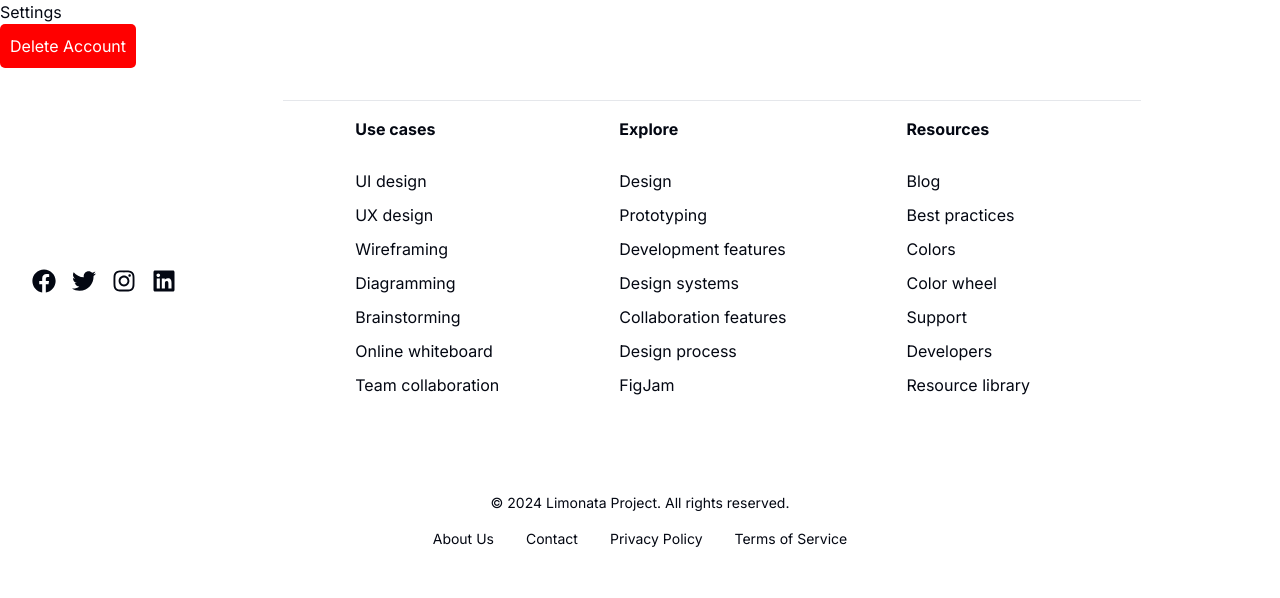
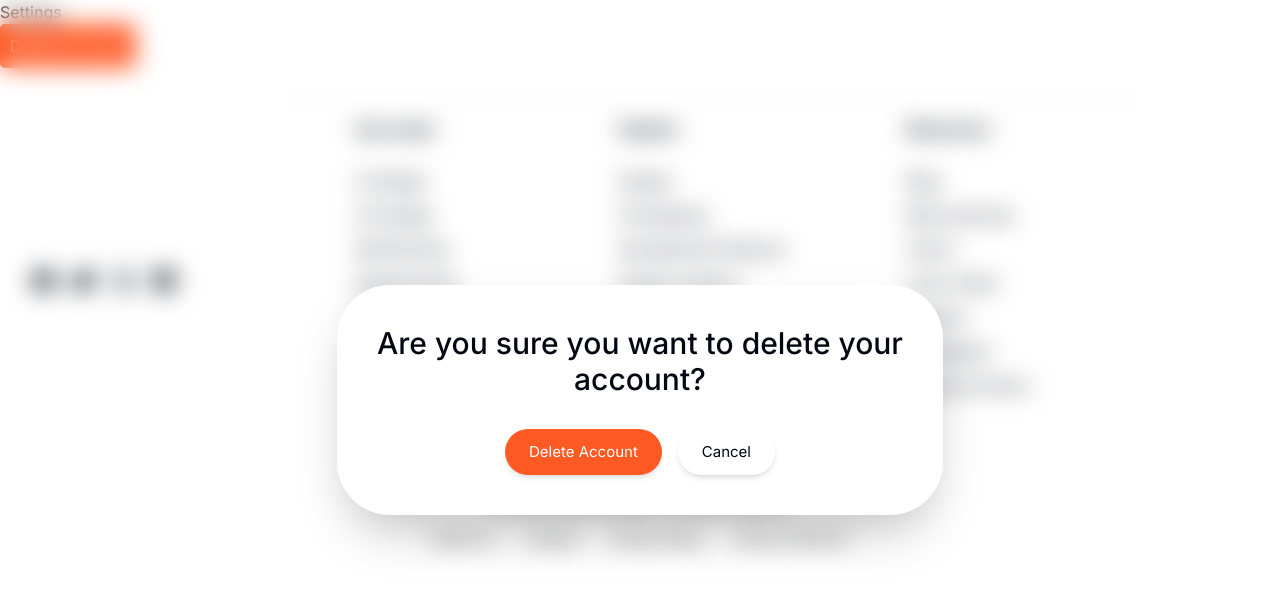
Before and after one commit to bynery-main/limonata-notion-clone, a Next.js app: page /settings in a window 1280 px wide. Both pictures are taken after a click on the button "Delete Account". Shown: the top 598 px of the page. Built offline with nearby package versions, Linux system fonts and the light colour scheme; no server answers.

Commit message:
made delete account into a pop up.

```diff
--- a/src/app/(main)/settings/page.tsx
+++ b/src/app/(main)/settings/page.tsx
@@ -1,13 +1,14 @@
-// page.tsx
 'use client';
 
-import React from 'react';
+import React, { useState } from 'react';
 import { useRouter } from 'next/navigation';
 import { auth } from "@/firebase/firebaseConfig";
 import { deleteUser } from 'firebase/auth';
+import ConfirmationModal from '@/components/settings/ConfirmationModal';
 
 const SettingsPage = () => {
   const router = useRouter();
+  const [showModal, setShowModal] = useState(false);
 
   const handleDeleteAccount = async () => {
     const user = auth.currentUser;
@@ -32,14 +33,18 @@ const SettingsPage = () => {
     }
   };
 
+  const handleCancel = () => {
+    setShowModal(false);
+  };
+
   return (
     <div>
       <h1>Settings</h1>
       <button
-        onClick={handleDeleteAccount}
+        onClick={() => setShowModal(true)}
         style={{
-          background: 'red',
-          color: 'white',
+          background: '#ff5924', // Same red color
+          color: 'white', // White text
           padding: '10px',
           border: 'none',
           borderRadius: '5px',
@@ -47,6 +52,12 @@ const SettingsPage = () => {
       >
         Delete Account
       </button>
+      {showModal && (
+        <ConfirmationModal
+          onConfirm={handleDeleteAccount}
+          onCancel={handleCancel}
+        />
+      )}
     </div>
   );
 };
--- /dev/null
+++ b/src/components/settings/ConfirmationModal.tsx
@@ -0,0 +1,48 @@
+import React from 'react';
+
+interface ConfirmationModalProps {
+  onConfirm: () => void;
+  onCancel: () => void;
+}
+
+const ConfirmationModal: React.FC<ConfirmationModalProps> = ({ onConfirm, onCancel }) => {
+  const handleOverlayClick = (e: React.MouseEvent<HTMLDivElement, MouseEvent>) => {
+    if (e.target === e.currentTarget) {
+      onCancel();
+    }
+  };
+
+  return (
+    <div
+      className="fixed inset-0 z-[9999] flex items-center justify-center bg-black bg-opacity-50 backdrop-blur-md"
+      onClick={handleOverlayClick}
+    >
+      <div
+        className="relative bg-white rounded-[53px] shadow-2xl p-10 w-[606px] z-[10000]"
+        onClick={(e) => e.stopPropagation()}
+        style={{ backgroundColor: 'white', opacity: 1 }} // Ensure the background is fully opaque
+      >
+        <div className="text-center mb-8">
+          <h2 className="font-medium text-black text-3xl mb-2">Are you sure you want to delete your account?</h2>
+        </div>
+        <div className="flex justify-center space-x-4">
+          <button
+            onClick={onConfirm}
+            className="bg-[#ff5924] text-white font-normal text-[15px] rounded-[50px] px-6 py-3 shadow-md hover:bg-[#e54e1f] transition-colors"
+            style={{ color: 'white' }} // Ensure the text color is white
+          >
+            Delete Account
+          </button>
+          <button
+            onClick={onCancel}
+            className="bg-gray-300 text-gray-700 font-normal text-[15px] rounded-[50px] px-6 py-3 shadow-md hover:bg-gray-400 transition-colors"
+          >
+            Cancel
+          </button>
+        </div>
+      </div>
+    </div>
+  );
+};
+
+export default ConfirmationModal;
```
